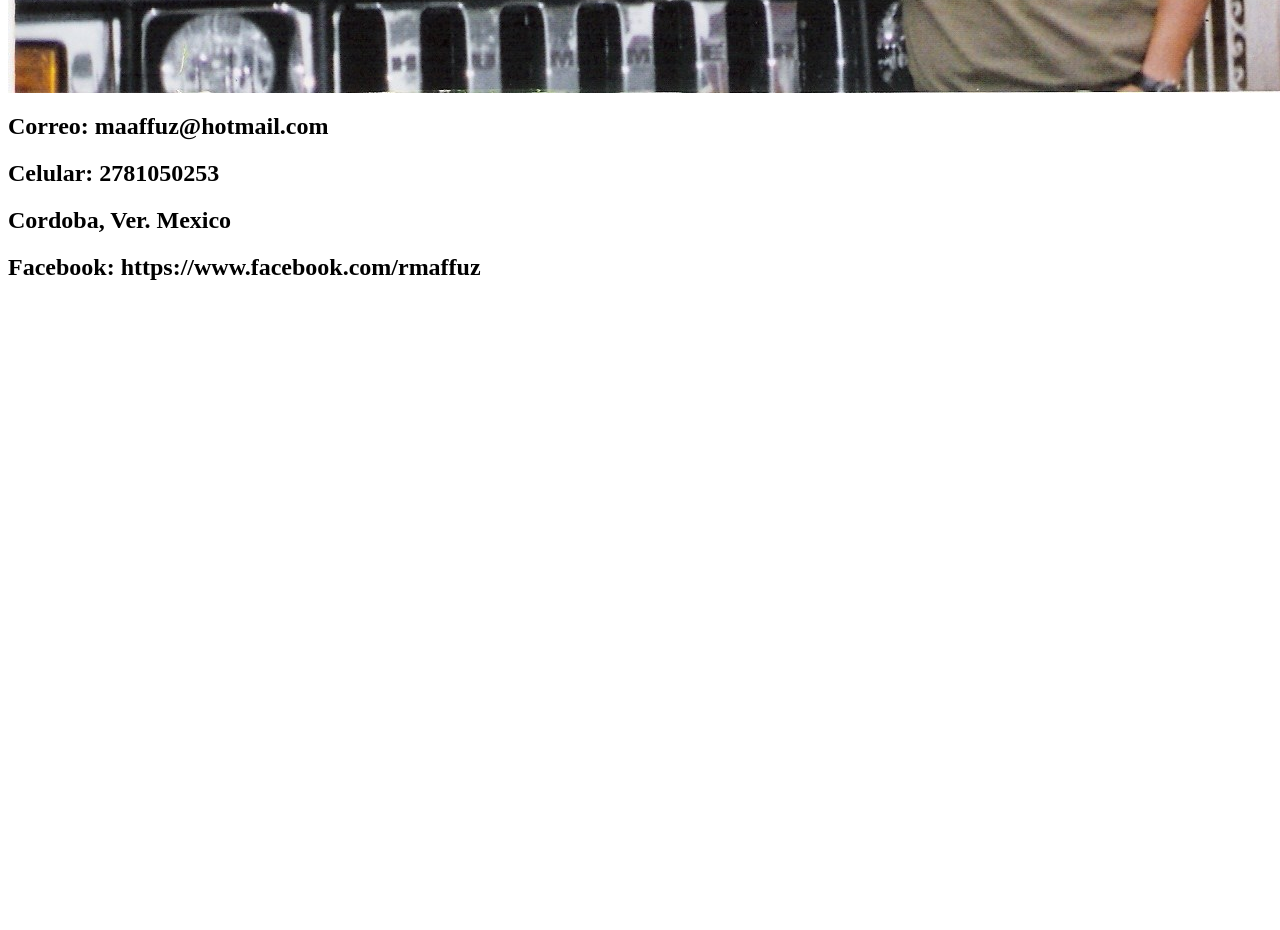
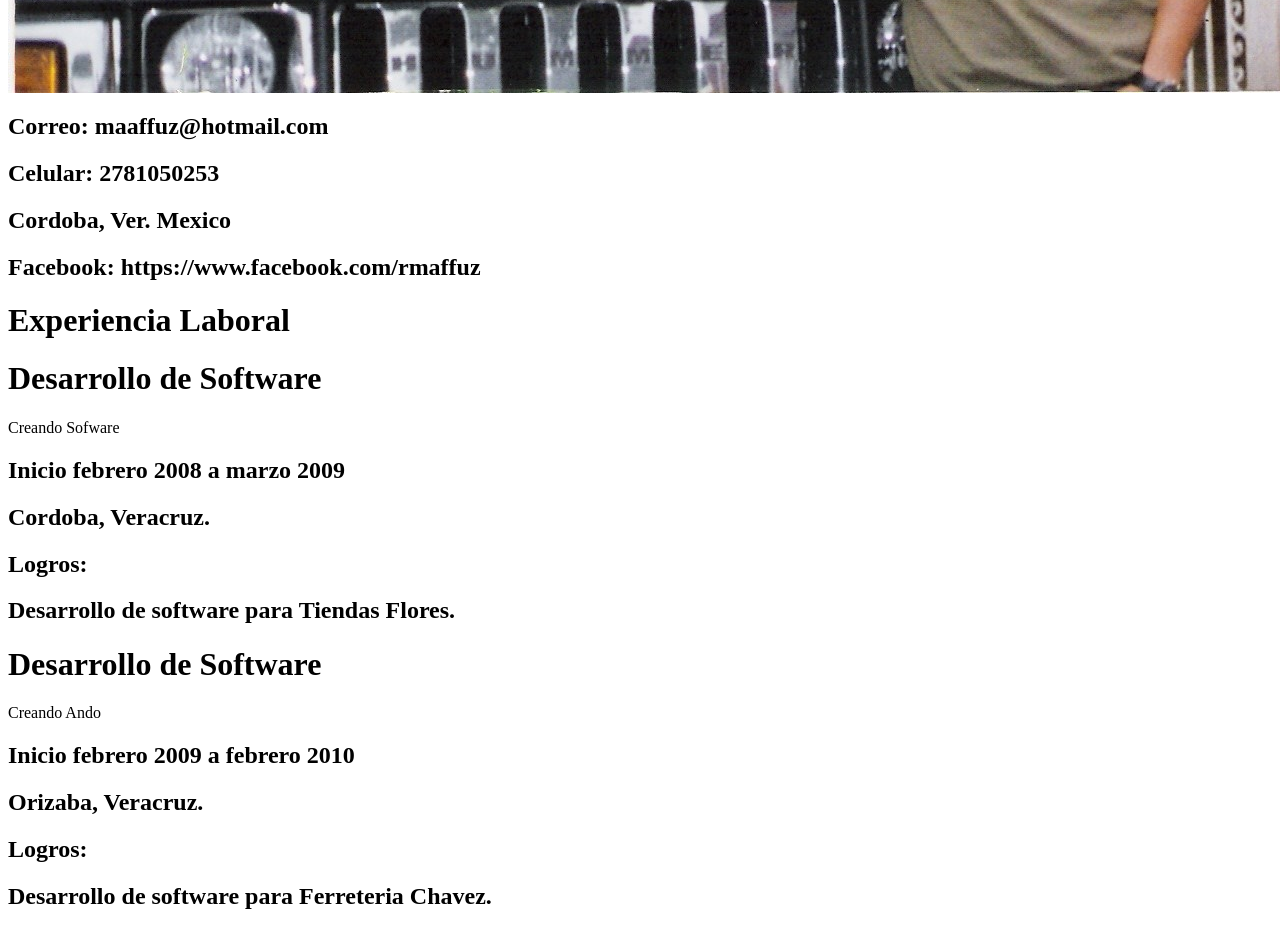
Before and after one commit to maffuz/maffuz.github.io, a plain HTML site: page index.html in a window 1280 px wide. Shown: the part 1058-1988 px from the top of the page. Before the commit the page ends 1358 px from the top, so only its background shows below. Drawn offline with Linux system fonts and the light colour scheme.

Commit message:
Creacion de Experiencia Laboral

```diff
--- a/index.html
+++ b/index.html
@@ -1,6 +1,7 @@
 <html>
   <body>
-     <div> <h1> Rolando Macias Maffuz </hi> </div>
+     <div>
+     <h1> Rolando Macias Maffuz </h1>
      <h1> Ingeniero de software </h1>
      <p> Crear productos de software de calidad </p>
      <img src= "maffuz1.jpg">
@@ -8,5 +9,22 @@
      <h2> Celular: 2781050253 </h2>
      <h2> Cordoba, Ver. Mexico </h2>
      <h2> Facebook: https://www.facebook.com/rmaffuz </h2>
+     <h1> Experiencia Laboral </h1>
+     <h1> Desarrollo de Software </h1>
+     <p> Creando Sofware   </p>
+
+     <h2> Inicio febrero 2008 a marzo 2009</h2>
+     <h2> Cordoba, Veracruz.</h2>
+     <h2> Logros:</h2>
+     <h2> Desarrollo de software para Tiendas Flores.</h2>
+      <h1> Desarrollo de Software </h1>
+     <p> Creando Ando   </p>
+
+     <h2> Inicio febrero 2009 a febrero 2010</h2>
+     <h2> Orizaba, Veracruz.</h2>
+     <h2> Logros:</h2>
+     <h2> Desarrollo de software para Ferreteria Chavez.</h2>
+
+</div>
   </body>
   </html>
```
